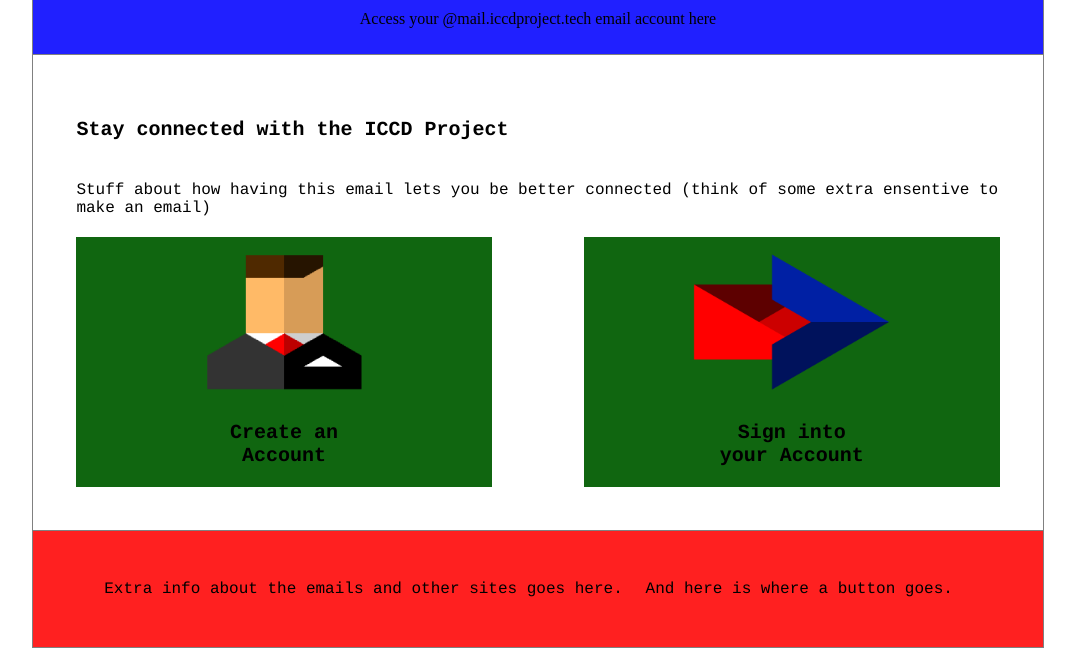
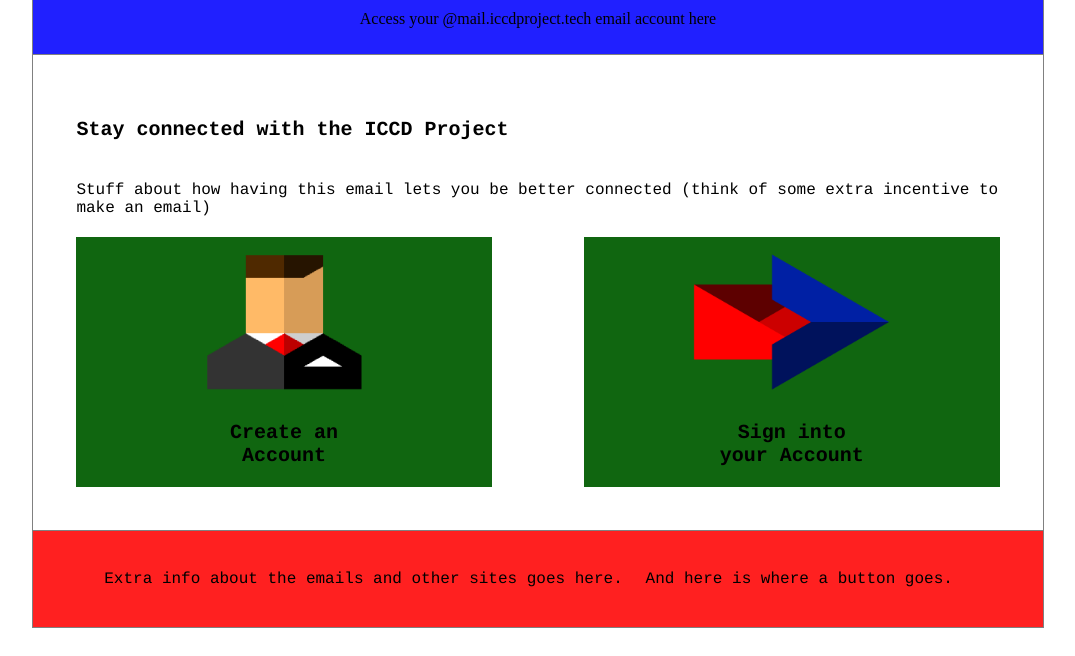
Before and after one commit to KosmicCO/Email-Server, a plain HTML site: page index.html in a window 1280 px wide. Shown: the part 771-1427 px from the top of the page, without its empty margins (102-1177 px from the left). Drawn offline with Linux system fonts and the light colour scheme.

Commit message:
Update index.html

```diff
--- a/index.html
+++ b/index.html
@@ -43,7 +43,7 @@
             <tr>
               <td>
                 <p style = "font-family: 'Courier', 'Courier', 'sans-serif'; font-weight: normal; font-size: 16px">
-                  Stuff about how having this email lets you be better connected (think of some extra ensentive to make an email)
+                  Stuff about how having this email lets you be better connected (think of some extra incentive to make an email)
                 </p>
               </td>
             </tr>
@@ -81,7 +81,7 @@
       </tr>
 
       <tr>
-        <td align = "center" bgcolor = "#ff2020" style="padding: 30px 30px 30px 30px;">
+        <td align = "center" bgcolor = "#ff2020" style="padding: 20px;">
           <table aling = "center">
 
             <tr>
```
